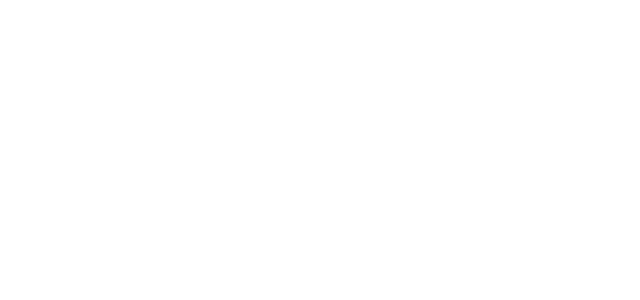
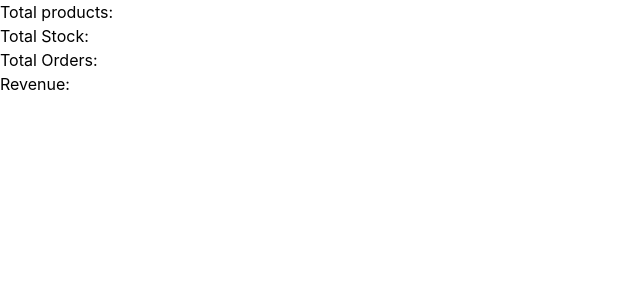
Before and after one commit to deep2004roy/smart-inventory-and-order-management-system-frontend, a React (Vite) app: page /dashboard in a window 1280 px wide. Before the commit this address had no page. Shown: the top 300 px of the page, without its empty margins (0-640 px from the left). Built offline with nearby package versions, Linux system fonts and the light colour scheme; no server answers; sample sign-in values are in the browser's storage.

Commit message:
dashboared summary created

```diff
--- a/src/App.jsx
+++ b/src/App.jsx
@@ -11,6 +11,7 @@
 import ProtectedRoute from "./routes/ProtectedRoute";
 import AdminRoute from "./routes/AdminRoute";
 import { ToastContainer } from "react-toastify";
+import Dashboard from "./pages/Dashboard";
 function App() {
   return (
     <>
@@ -21,6 +22,14 @@
           element={
             <ProtectedRoute>
               <Cart />{" "}
+            </ProtectedRoute>
+          }
+        />
+        <Route
+          path="/dashboard"
+          element={
+            <ProtectedRoute>
+              <Dashboard />{" "}
             </ProtectedRoute>
           }
         />
--- a/src/components/Navbar.jsx
+++ b/src/components/Navbar.jsx
@@ -33,6 +33,9 @@
           <Link to={"/cart"}>
             <p>Cart</p>
           </Link>
+          <Link to={"/dashboard"}>
+            <p>Dashboard</p>
+          </Link>
           {token ? (
             <button onClick={handleLogout}>Logout</button>
           ) : (
--- /dev/null
+++ b/src/pages/Dashboard.jsx
@@ -0,0 +1,26 @@
+import { useEffect, useState } from "react";
+import api from "../services/api";
+
+function Dashboard() {
+  const [summary, setSummary] = useState({});
+  const fetchSummary = async () => {
+    try {
+      const response = await api.get("/dashboard/summary");
+      setSummary(response.data);
+    } catch (error) {
+      console.log(error);
+    }
+  };
+  useEffect(() => {
+    fetchSummary();
+  }, []);
+  return (
+    <>
+      <p>Total products: {summary.totalProducts}</p>
+      <p>Total Stock: {summary.totalStock}</p>
+      <p>Total Orders: {summary.totalOrders}</p>
+      <p>Revenue: {summary.revenue}</p>
+    </>
+  );
+}
+export default Dashboard;
```
